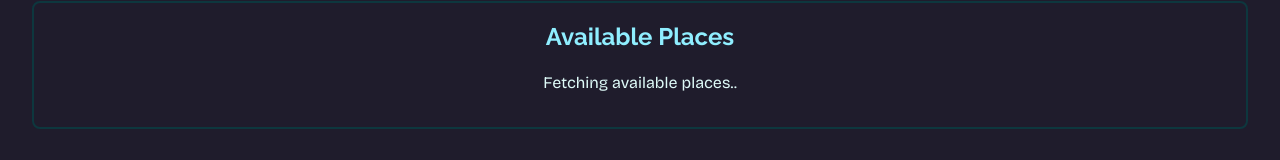
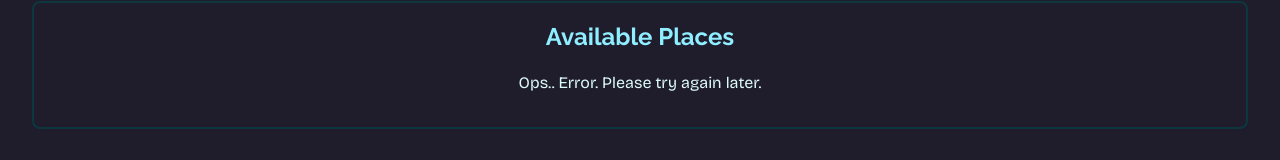
Before and after one commit to Oleg-ru/ng-maximilian-http, an Angular app: page / in a window 1280 px wide. Shown: the part 277-437 px from the top of the page. Built offline with nearby package versions, Linux system fonts and the light colour scheme; no server answers.

Commit message:
feature: add catch logic on error backend

```diff
--- a/src/app/places/available-places/available-places.component.html
+++ b/src/app/places/available-places/available-places.component.html
@@ -1,6 +1,9 @@
 <app-places-container title="Available Places">
-    @if (isFetching()) {
+    @if (isFetching() && !error()) {
         <p class="fallback-text">Fetching available places..</p>
+    }
+    @if (error()) {
+        <p class="fallback-text">{{error()}}</p>
     }
 
   @if (places()) {
--- a/src/app/places/available-places/available-places.component.ts
+++ b/src/app/places/available-places/available-places.component.ts
@@ -4,7 +4,7 @@ import {Place} from '../place.model';
 import {PlacesComponent} from '../places.component';
 import {PlacesContainerComponent} from '../places-container/places-container.component';
 import {HttpClient} from "@angular/common/http";
-import {map} from "rxjs";
+import {catchError, map, throwError} from "rxjs";
 
 @Component({
     selector: 'app-available-places',
@@ -16,6 +16,7 @@ import {map} from "rxjs";
 export class AvailablePlacesComponent implements OnInit {
     places = signal<Place[] | undefined>(undefined);
     isFetching = signal(false);
+    error = signal('');
 
     private httpClient = inject(HttpClient);
     private destroyRef = inject(DestroyRef)
@@ -24,11 +25,18 @@ export class AvailablePlacesComponent implements OnInit {
         this.isFetching.set(true);
         const subs = this.httpClient.get<{ places: Place[] }>('http://localhost:3000/places')
             .pipe(
-                map(response => response.places)
+                map(response => response.places),
+                catchError((error) => {
+                    console.log(error);
+                    return  throwError(() => new Error('Ops.. Error. Please try again later.'))
+                })
             )
             .subscribe({
                 next: (places) => {
                     this.places.set(places)
+                },
+                error: (error: Error) => {
+                    this.error.set(error.message);
                 },
                 complete: () => {
                     this.isFetching.set(false);
```
Also changed, not shown: 1 other file (tests, documents, lock files or other folders).
